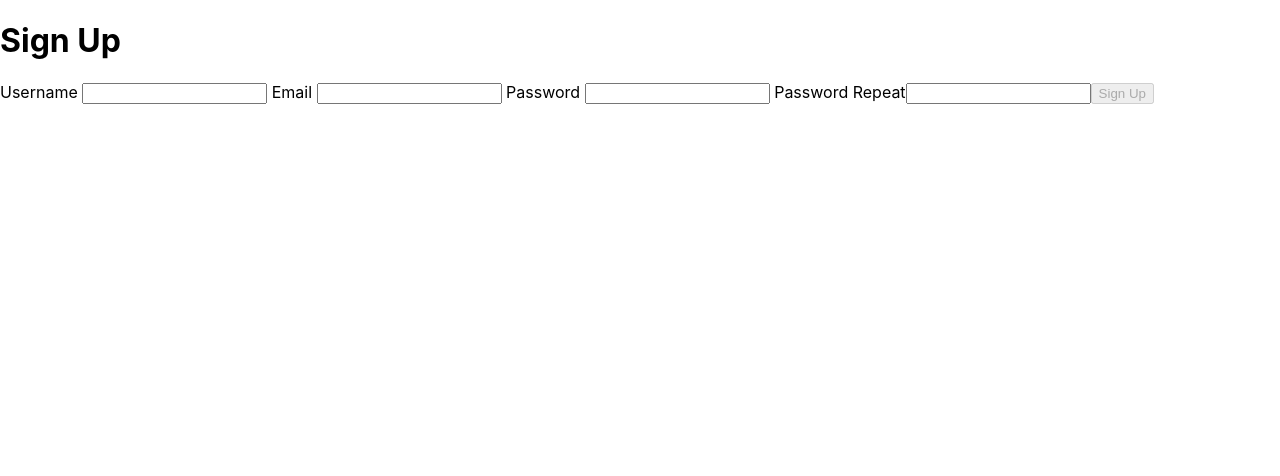
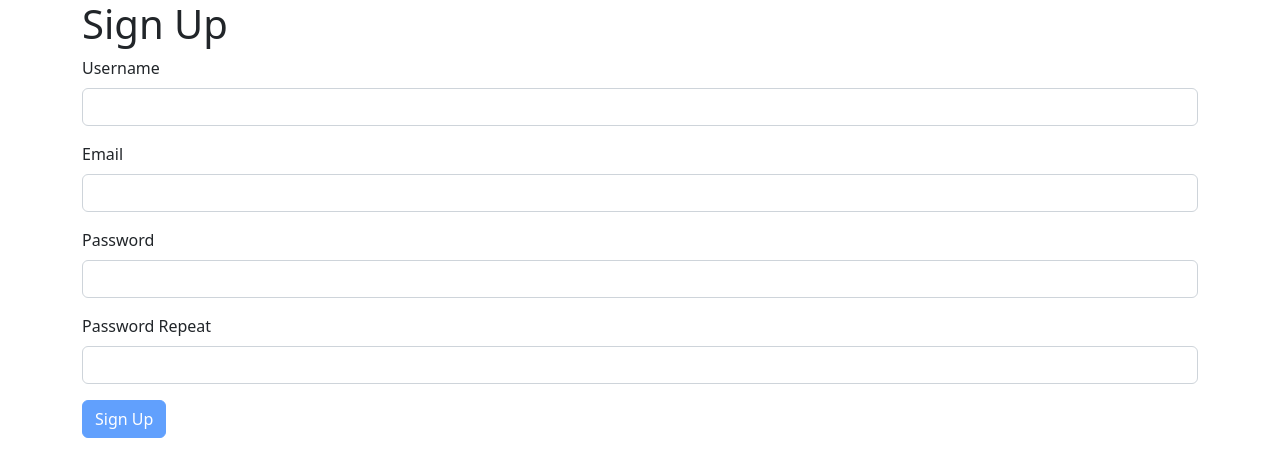
Before and after one commit to NaponSaisaoad/react-tdd, a React (Create React App) app: page / in a window 1280 px wide. Shown: the top 476 px of the page. Built offline with nearby package versions, Linux system fonts and the light colour scheme.

Commit message:
Add css bootstrap

```diff
--- a/public/index.html
+++ b/public/index.html
@@ -15,6 +15,7 @@
       user's mobile device or desktop. See https://developers.google.com/web/fundamentals/web-app-manifest/
     -->
     <link rel="manifest" href="%PUBLIC_URL%/manifest.json" />
+    <link href="https://cdn.jsdelivr.net/npm/bootstrap@5.2.0/dist/css/bootstrap.min.css" rel="stylesheet" integrity="sha384-gH2yIJqKdNHPEq0n4Mqa/HGKIhSkIHeL5AyhkYV8i59U5AR6csBvApHHNl/vI1Bx" crossorigin="anonymous">
     <!--
       Notice the use of %PUBLIC_URL% in the tags above.
       It will be replaced with the URL of the `public` folder during the build.
--- a/src/App.js
+++ b/src/App.js
@@ -2,7 +2,9 @@ import SignUpPage from "./pages/SignUpPage";
 
 function App() {
   return (
+    <div className="container">
    <SignUpPage/>
+    </div>
   );
 }
 
--- a/src/index.js
+++ b/src/index.js
@@ -1,6 +1,5 @@
 import React from 'react';
 import ReactDOM from 'react-dom/client';
-import './index.css';
 import App from './App';
 import reportWebVitals from './reportWebVitals';
 
--- a/src/pages/SignUpPage.js
+++ b/src/pages/SignUpPage.js
@@ -1,4 +1,4 @@
-import {Component} from "react";
+import { Component } from "react";
 import axios from "axios";
 
 class SignUpPage extends Component {
@@ -10,7 +10,7 @@ class SignUpPage extends Component {
     }
 
     onChange = (event) => {
-        const {id, value} = event.target;
+        const { id, value } = event.target;
         this.setState({
             [id]: value
         })
@@ -18,12 +18,11 @@ class SignUpPage extends Component {
 
     submit = (event) => {
         event.preventDefault();
-        const {username, email, password} = this.state;
+        const { username, email, password } = this.state;
         const body = {
             username, email, password
         }
         axios.post("/api/1.0/users", body)
-
     }
 
     onChangePasswordRepeat = (event) => {
@@ -35,7 +34,7 @@ class SignUpPage extends Component {
 
     render() {
         let disabled = true;
-       const { password, passwordRepeat} = this.state;
+        const { password, passwordRepeat } = this.state;
         if (password && passwordRepeat) {
             disabled = password !== passwordRepeat
         }
@@ -43,15 +42,23 @@ class SignUpPage extends Component {
             <div>
                 <form>
                     <h1>Sign Up</h1>
-            <label htmlFor="username"> Username </label>
-            <input id="username"  onChange={this.onChange}/>
-            <label  htmlFor="email"> Email </label>
-            <input id="email" onChange={this.onChange}/>
-            <label  htmlFor="password"> Password </label>
-            <input type="password" id="password" onChange={this.onChange}/>
-            <label  htmlFor="passwordRepeat"> Password Repeat</label>
-            <input type="password" id="passwordRepeat" onChange={this.onChange}/>
-            <button disabled={disabled} onClick={this.submit}>Sign Up</button>
+                    <div className="mb-3">
+                        <label htmlFor="username" className="form-label"> Username </label>
+                        <input id="username" className="form-control" onChange={this.onChange} />
+                    </div>
+                    <div className="mb-3">
+                        <label className="form-label" htmlFor="email"> Email </label>
+                        <input id="email" className="form-control" onChange={this.onChange} />
+                    </div>
+                    <div className="mb-3">
+                        <label className="form-label" htmlFor="password"> Password </label>
+                        <input type="password" className="form-control" id="password" onChange={this.onChange} />
+                    </div>
+                    <div className="mb-3">
+                        <label className="form-label" htmlFor="passwordRepeat"> Password Repeat</label>
+                        <input type="password" className="form-control" id="passwordRepeat" onChange={this.onChange} />
+                    </div>
+                    <button className="btn btn-primary" disabled={disabled} onClick={this.submit}>Sign Up</button>
                 </form>
             </div>
         )
```
Also changed, not shown: 1 other file (tests, documents, lock files or other folders). Lines whose indentation alone changed are shown as unchanged.
